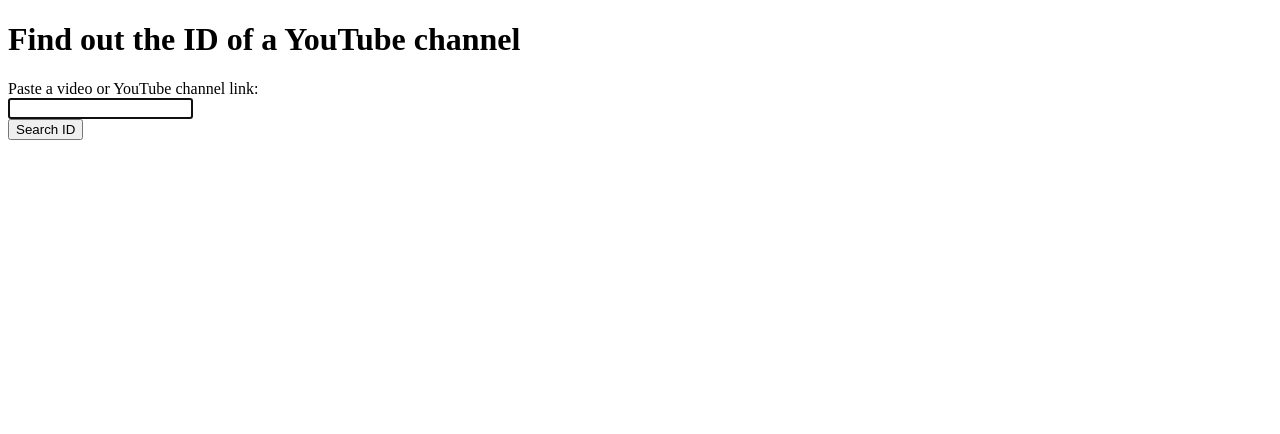
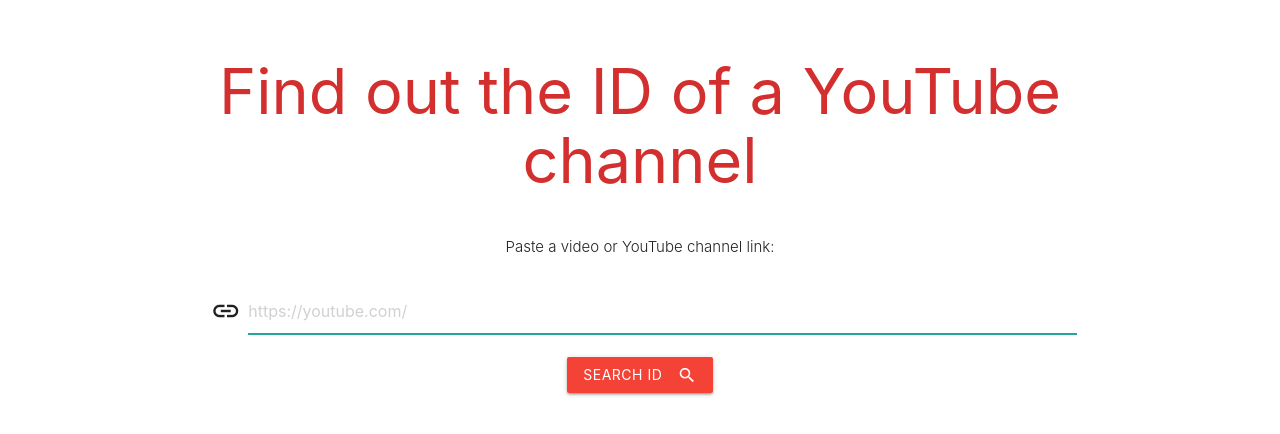
Before and after one commit to christyanbrayan/find-youtube-channel-id, a plain HTML site: page index.html in a window 1280 px wide. Drawn offline with nearby package versions, Linux system fonts and the light colour scheme.

Commit message:
:lipstick: Add style
Import Materialize

```diff
--- a/index.html
+++ b/index.html
@@ -4,21 +4,46 @@
   <meta charset="UTF-8">
   <meta name="viewport" content="width=device-width, initial-scale=1.0">
   <title>What is my YouTube ID?</title>
+  <link href="https://fonts.googleapis.com/icon?family=Material+Icons" rel="stylesheet">
+  <link rel="stylesheet" href="https://cdnjs.cloudflare.com/ajax/libs/materialize/1.0.0/css/materialize.min.css">
 </head>
 <body>
-  <main>
-    <h1>Find out the ID of a YouTube channel</h1>
-    <label>Paste a video or YouTube channel link:</label>
+
+  <div class="container">
+    <div class="section">
+      <div class="row center">
+
+        <h1 class="header red-text text-darken-2">
+          Find out the ID of a YouTube channel
+        </h1>
+
+        <p class="header col s12 light">
+          Paste a video or YouTube channel link:
+        </p>
+
+        <div class="input-field col s12">
+          <i class="material-icons prefix">link</i>
+          <input type="url" id="link" placeholder="https://youtube.com/">
           <br>
-    <input type="url" id="link">
-    <br>
-    <button onclick="search()">Search ID</button>
+        </div>
+
+        <button class="btn red" onclick="search()">
+          <i class="material-icons right">search</i>
+          Search ID
+        </button>
+
         <p id="videoInfos" style="display: none;">
           <span id="channelTitle"></span>
           <br>
           ID: <span id="channelId"></span>
         </p>
-  </main>
+
+      </div>
+    </div>
+  </div>
+
   <script src="script.js"></script>
+  <script src="https://cdnjs.cloudflare.com/ajax/libs/materialize/1.0.0/js/materialize.min.js"></script>
+
 </body>
 </html>
```
Lines whose indentation alone changed are shown as unchanged.
